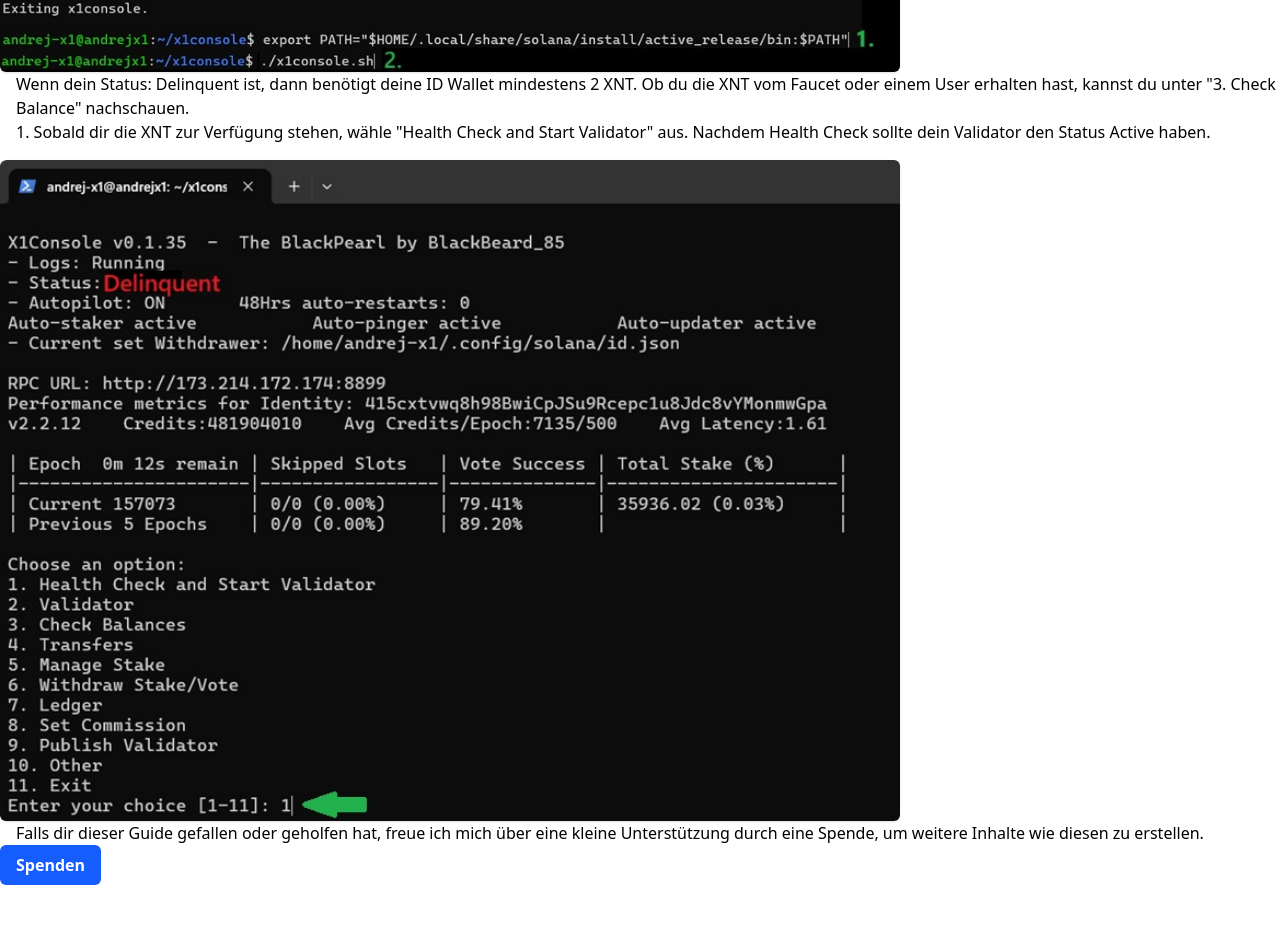
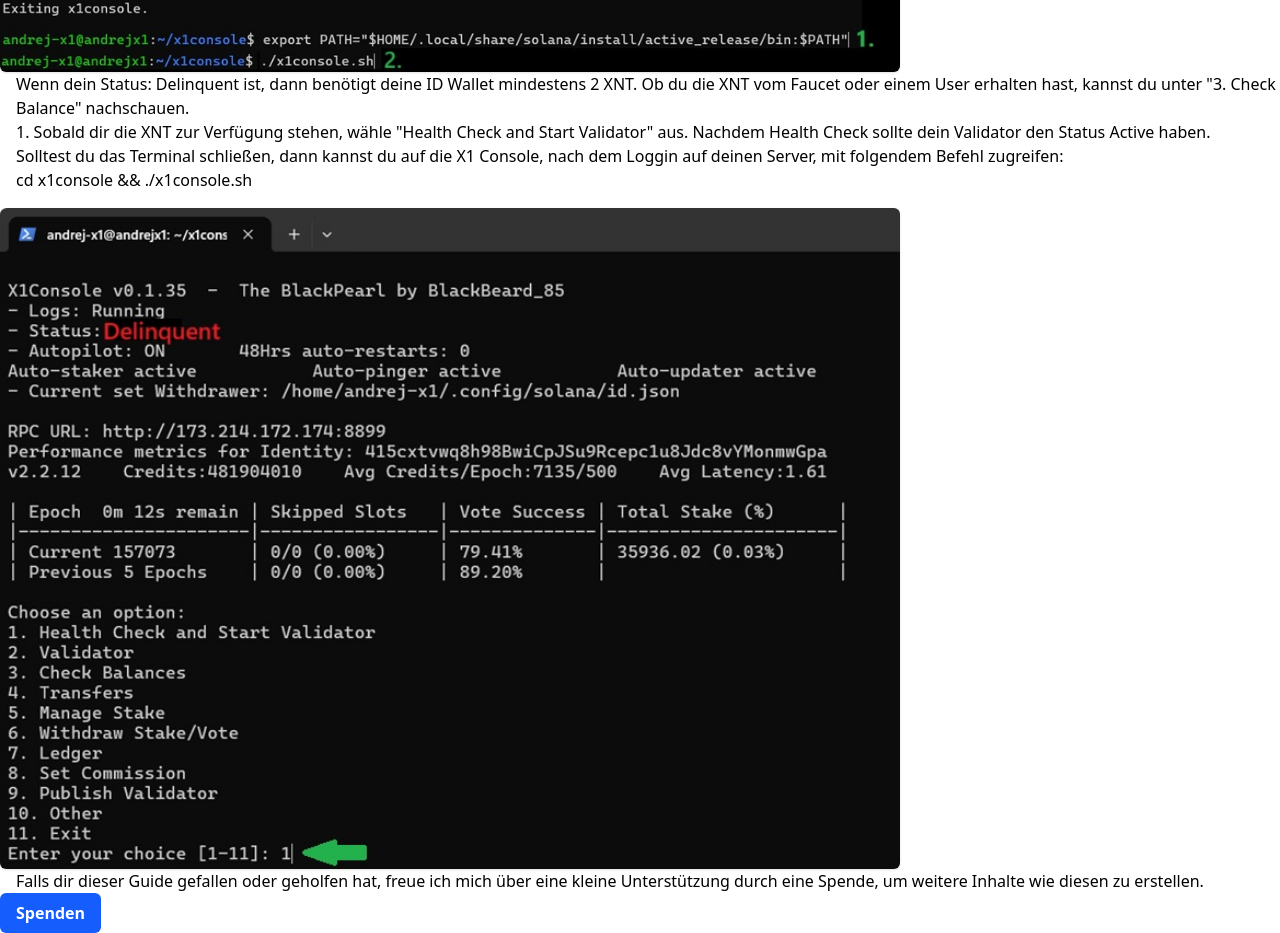
Before and after one commit to Andrej0110/X1BlockchainGuide, a React (Vite) app: page / in a window 1280 px wide. Shown: the part 9815-10748 px from the top of the page. Before the commit the page ends 10700 px from the top, so only its background shows below. Built offline with nearby package versions, Linux system fonts and the light colour scheme.

Commit message:
1. Prototype

```diff
--- a/components/MainGuidSteps/MainGuidStep_4.jsx
+++ b/components/MainGuidSteps/MainGuidStep_4.jsx
@@ -84,6 +84,8 @@
       <img src={Validator13} alt={`Test1`} className="mt-4 w-[900px] h-auto rounded-md shadow-sm"  />
       <p className="ml-4">Wenn dein Status: Delinquent ist, dann benötigt deine ID Wallet mindestens 2 XNT. Ob du die XNT vom Faucet oder einem User erhalten hast, kannst du unter "3. Check Balance" nachschauen.</p>
       <p className="ml-4">1. Sobald dir die XNT zur Verfügung stehen, wähle "Health Check and Start Validator" aus. Nachdem Health Check sollte dein Validator den Status Active haben.</p>
+      <p className="ml-4">Solltest du das Terminal schließen, dann kannst du auf die X1 Console, nach dem Loggin auf deinen Server, mit folgendem Befehl zugreifen:</p>
+      <p className="ml-4">cd x1console && ./x1console.sh</p>
       <img src={Validator14} alt={`Test1`} className="mt-4 w-[900px] h-auto rounded-md shadow-sm"  />
       <h2 className="ml-4">Falls dir dieser Guide gefallen oder geholfen hat, freue ich mich über eine kleine Unterstützung durch eine Spende, um weitere Inhalte wie diesen zu erstellen.</h2>
       <DonateButton />
```
